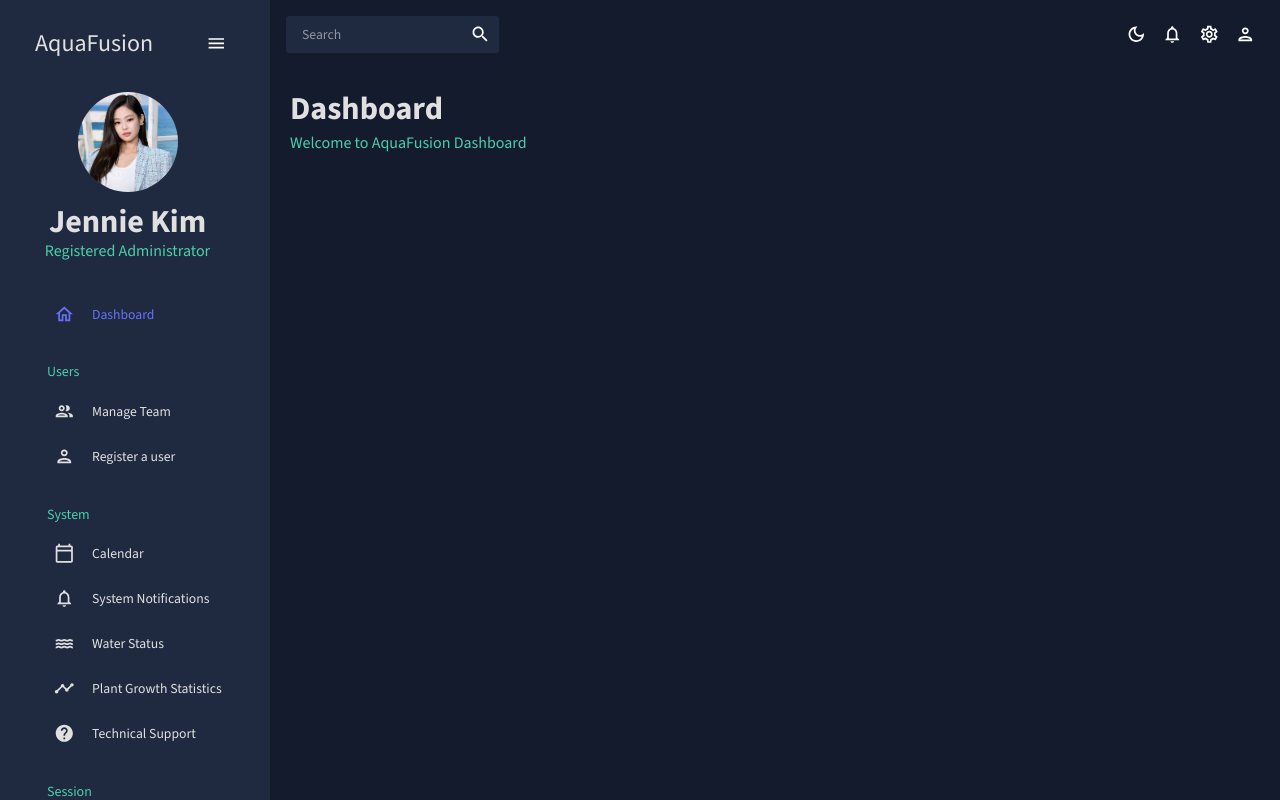
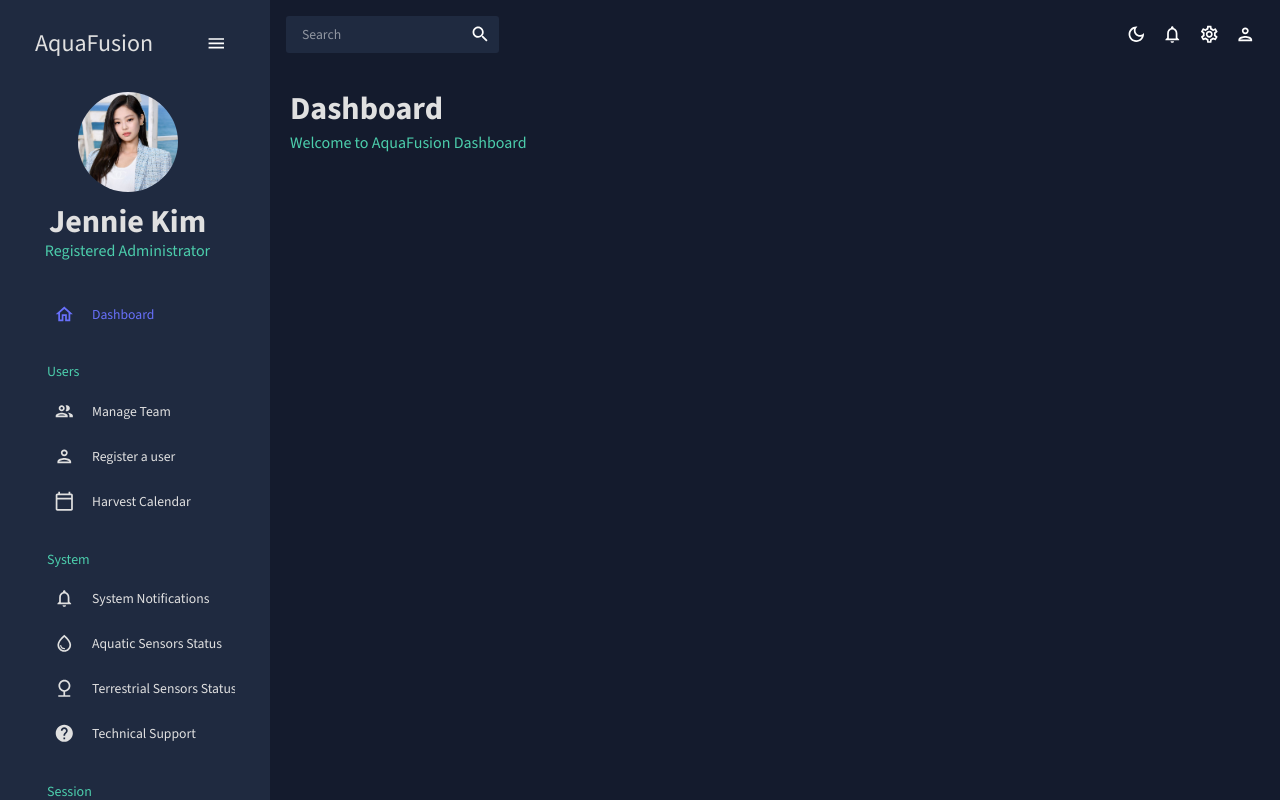
Before and after one commit to a-jai-esg/AquaFusion-UI, a React (Create React App) app: page / in a window 1280 px wide. Built offline with nearby package versions, Linux system fonts and the light colour scheme.

Commit message:
Added Calendar Component to the React UI

```diff
--- a/package.json
+++ b/package.json
@@ -5,11 +5,15 @@
   "dependencies": {
     "@emotion/react": "^11.11.1",
     "@emotion/styled": "^11.11.0",
+    "@fullcalendar/core": "^6.1.8",
+    "@fullcalendar/daygrid": "^6.1.8",
+    "@fullcalendar/react": "^6.1.8",
+    "@fullcalendar/timegrid": "^6.1.8",
     "@mui/icons-material": "^5.13.7",
     "@mui/material": "^5.13.7",
     "@mui/x-data-grid": "^6.9.1",
     "@nivo/bar": "^0.83.0",
-    "@nivo/core": "^0.79.0",
+    "@nivo/core": "^0.83.0",
     "@nivo/line": "^0.83.0",
     "@nivo/pie": "^0.83.0",
     "@testing-library/jest-dom": "^5.16.5",
--- a/src/scenes/calendar/index.jsx
+++ b/src/scenes/calendar/index.jsx
@@ -1,17 +1,55 @@
-import { Box, useTheme } from "@mui/material";
+import { useState } from "react";
+import FullCalendar, { formalDate } from "@fullcalendar/react";
+import dayGridPlugin from "@fullcalendar/daygrid";
+import timeGridPlugin from "@fullcalendar/timegrid";
+
+import {
+  Box,
+  List,
+  ListItem,
+  ListItemText,
+  Typography,
+  useTheme,
+} from "@mui/material";
+import Header from "../../components/Header";
 import { tokens } from "../../theme";
-import Header from "../../components/Header";
 
-const calendar = ({ dates }) => {
+const Calendar = () => {
   const theme = useTheme();
   const colors = tokens(theme.palette.mode);
+  const [currentEvents, setCurrentEvents] = useState([]);
+
+  const handleDateClick = (selected) => {
+    const title = prompt("Enter a planned event. ");
+    const calendarApi = selected.view.calendar;
+    calendarApi.unselect();
+  };
 
   return (
-    <Box m="25px">
-      <Header title="Calendar" subtitle="View History"></Header>
-      {console.log(dates)}
-    </Box>
+    <>
+      <Box m="20px">
+        <Header
+          title="Harvest Calendar"
+          subtitle="View the system's harvest calendar and schedules"
+        />
+        <Box display="flex" justifyContent="space-between">
+          <Box flex="1 1 100%" ml="15px">
+            <FullCalendar
+              height="75vh"
+              plugins={[dayGridPlugin, timeGridPlugin]}
+              initialView="dayGridMonth"
+              weekends={true}
+              headerToolbar={{
+                left: "prev, next today",
+                center: "title",
+                right: "dayGridMonth, timeGridWeek, timeGridDay",
+              }}
+            ></FullCalendar>
+          </Box>
+        </Box>
+      </Box>
+    </>
   );
 };
 
-export default calendar;
+export default Calendar;
--- a/src/scenes/global/Sidebar.jsx
+++ b/src/scenes/global/Sidebar.jsx
@@ -8,7 +8,8 @@ import { tokens } from "../../theme";
 // icons
 import HomeOutlinedIcon from "@mui/icons-material/HomeOutlined";
 import PeopleOutlinedIcon from "@mui/icons-material/PeopleOutlined";
-
+import NatureOutlinedIcon from "@mui/icons-material/NatureOutlined";
+import WaterDropOutlinedIcon from "@mui/icons-material/WaterDropOutlined";
 import PersonOutlinedIcon from "@mui/icons-material/PersonOutlined";
 import LogoutOutlinedIcon from "@mui/icons-material/LogoutOutlined";
 import CalendarTodayOutlinedIcon from "@mui/icons-material/CalendarTodayOutlined";
@@ -21,7 +22,6 @@ import MapOutlinedIcon from "@mui/icons-material/MapOutlined";
 
 // user-added
 import NotificationsOutlinedIcon from "@mui/icons-material/NotificationsOutlined";
-import WaterDropOutlinedIcon from "@mui/icons-material/WaterOutlined";
 
 const Item = ({ title, to, icon, selected, setSelected }) => {
   const theme = useTheme();
@@ -159,7 +159,13 @@ const Sidebar = () => {
               selected={selected}
               setSelected={setSelected}
             />
-
+            <Item
+              title="Harvest Calendar"
+              to="/calendar"
+              icon={<CalendarTodayOutlinedIcon />}
+              selected={selected}
+              setSelected={setSelected}
+            />
             {/* Label */}
             <Typography
               variant="h6"
@@ -171,13 +177,6 @@ const Sidebar = () => {
             </Typography>
             {/* End Label */}
             <Item
-              title="Calendar"
-              to="/calendar"
-              icon={<CalendarTodayOutlinedIcon />}
-              selected={selected}
-              setSelected={setSelected}
-            />
-            <Item
               title="System Notifications"
               to="/notifications"
               icon={<NotificationsOutlinedIcon />}
@@ -185,16 +184,16 @@ const Sidebar = () => {
               setSelected={setSelected}
             />
             <Item
-              title="Water Status"
+              title="Aquatic Sensors Status"
               to="/pie"
               icon={<WaterDropOutlinedIcon />}
               selected={selected}
               setSelected={setSelected}
             />
             <Item
-              title="Plant Growth Statistics"
+              title="Terrestrial Sensors Status"
               to="/line"
-              icon={<TimelineOutlinedIcon />}
+              icon={<NatureOutlinedIcon />}
               selected={selected}
               setSelected={setSelected}
             />
```
Also changed, not shown: 1 other file (tests, documents, lock files or other folders).
